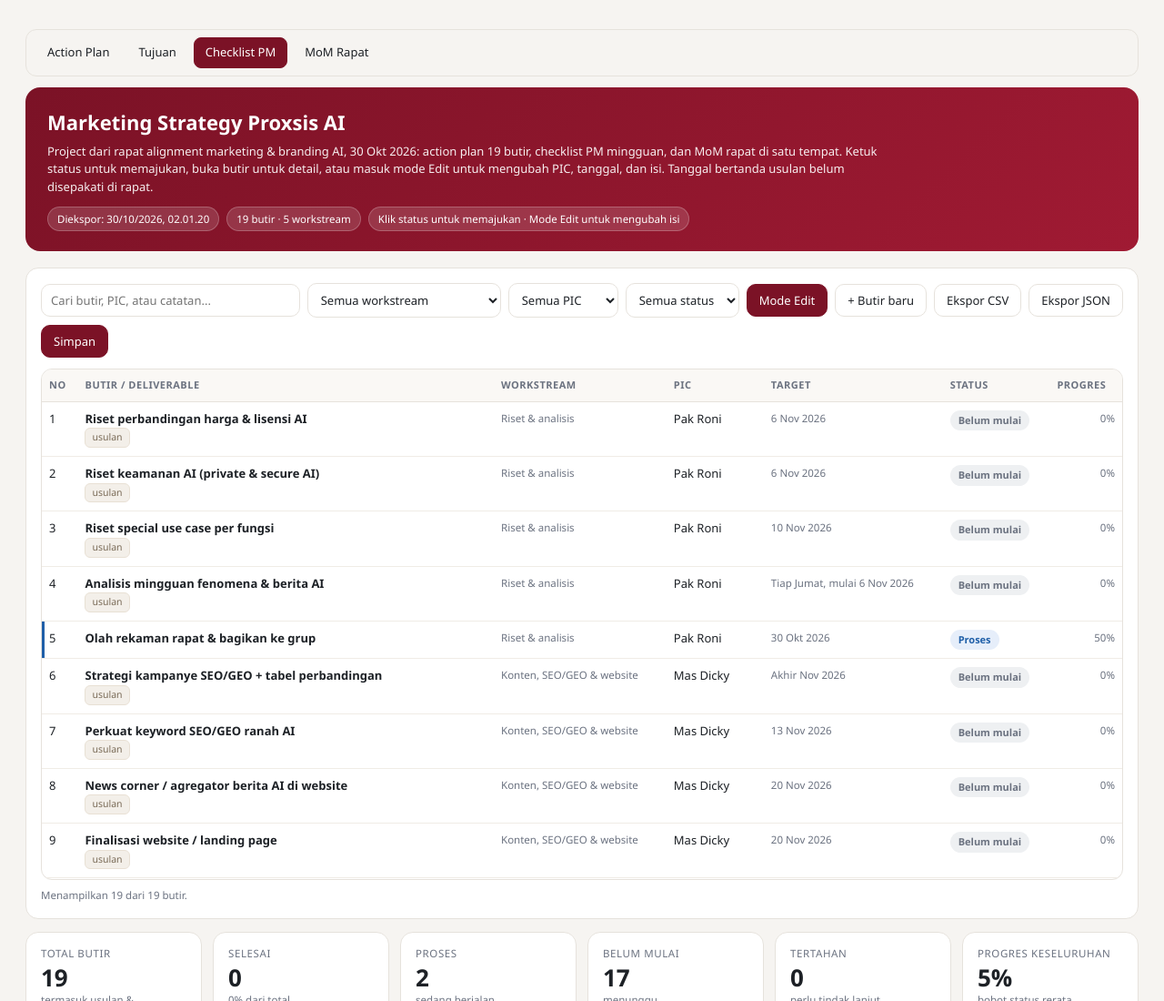
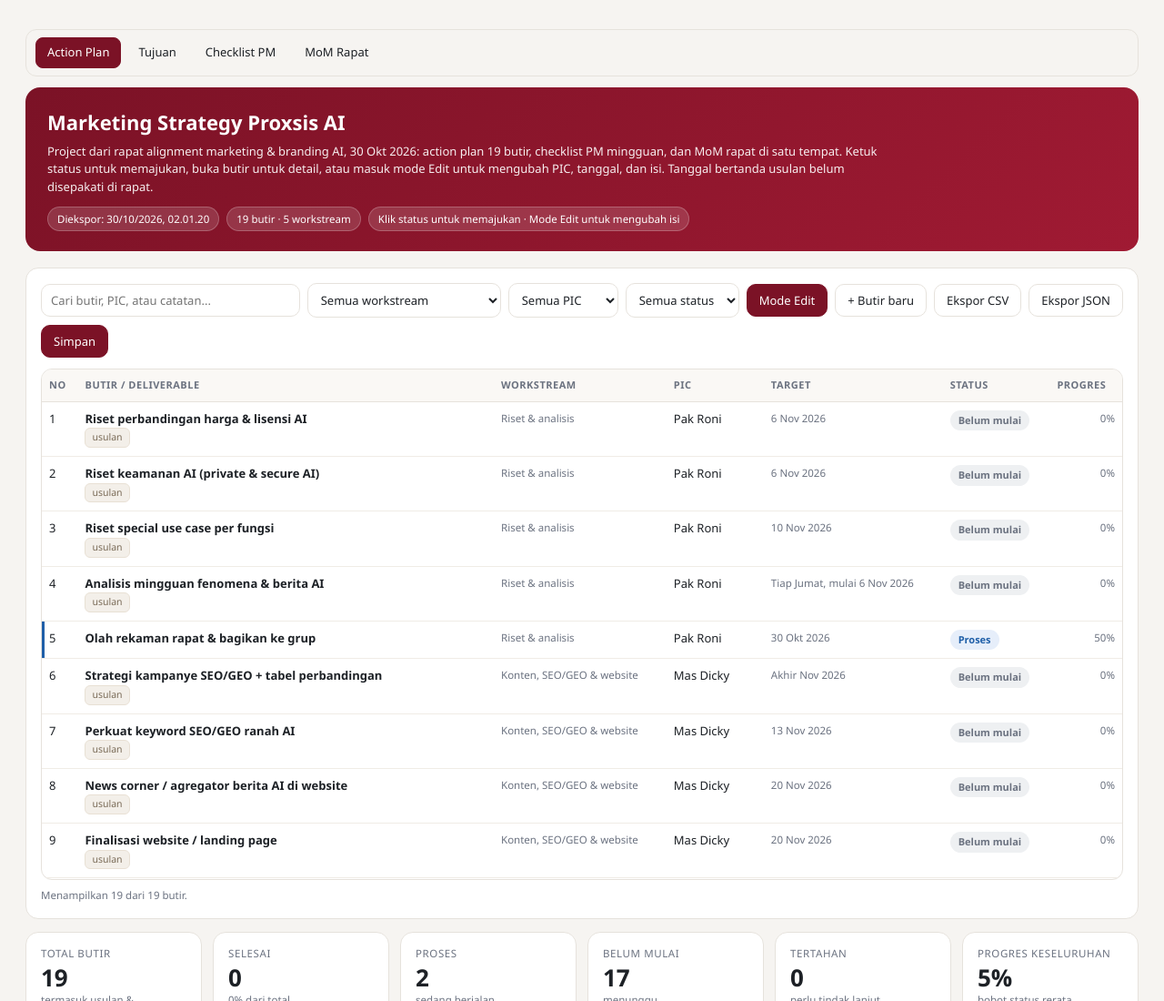
Before and after one commit to fahimaproxsis/marketing-strategy-proxsis-ai, a plain HTML site: page index.html in a window 1280 px wide. Shown: the top 1100 px of the page at 91% size. Drawn offline with Linux system fonts and the light colour scheme.

Commit message:
Nav: highlight follows clicked/visible menu instead of fixed Checklist PM

```diff
--- a/index.html
+++ b/index.html
@@ -124,7 +124,7 @@
 <nav class="navmenu">
   <a href="#secPlan">Action Plan</a>
   <a href="#secTujuan">Tujuan</a>
-  <a href="#secPm" class="pm">Checklist PM</a>
+  <a href="#secPm">Checklist PM</a>
   <a href="#secMom">MoM Rapat</a>
 </nav>
 <header class="top">
@@ -554,5 +554,24 @@
   document.addEventListener('click',function(){setTimeout(persist,120);},true);
 })();
 </script>
+<script>
+(function(){
+  var links = Array.prototype.slice.call(document.querySelectorAll('.navmenu a'));
+  if(!links.length) return;
+  var secs = links.map(function(a){ return document.getElementById((a.getAttribute('href')||'').slice(1)); });
+  function setActive(i){
+    links.forEach(function(a,j){ a.classList.toggle('pm', i===j); });
+  }
+  function onScroll(){
+    var y = window.scrollY + 120;
+    var idx = 0;
+    for (var i=0;i<secs.length;i++){ if (secs[i] && secs[i].offsetTop <= y) idx = i; }
+    setActive(idx);
+  }
+  links.forEach(function(a,i){ a.addEventListener('click', function(){ setActive(i); }); });
+  window.addEventListener('scroll', onScroll, {passive:true});
+  onScroll();
+})();
+</script>
 </body>
 </html>
```
